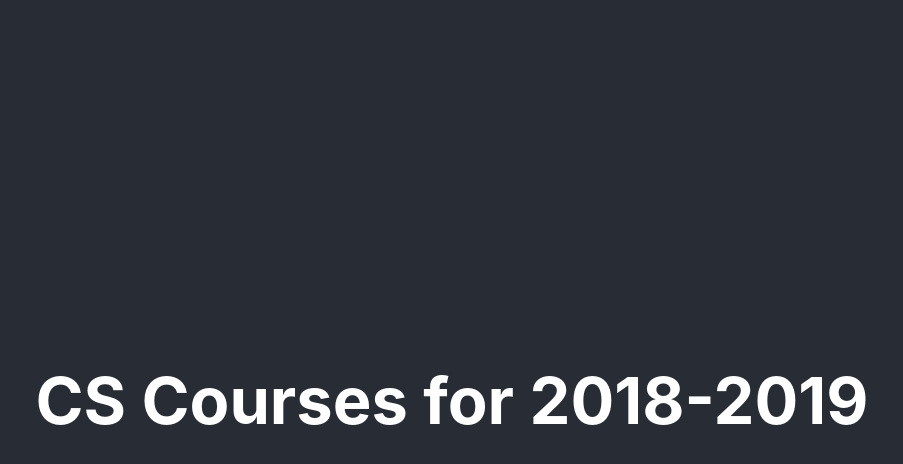
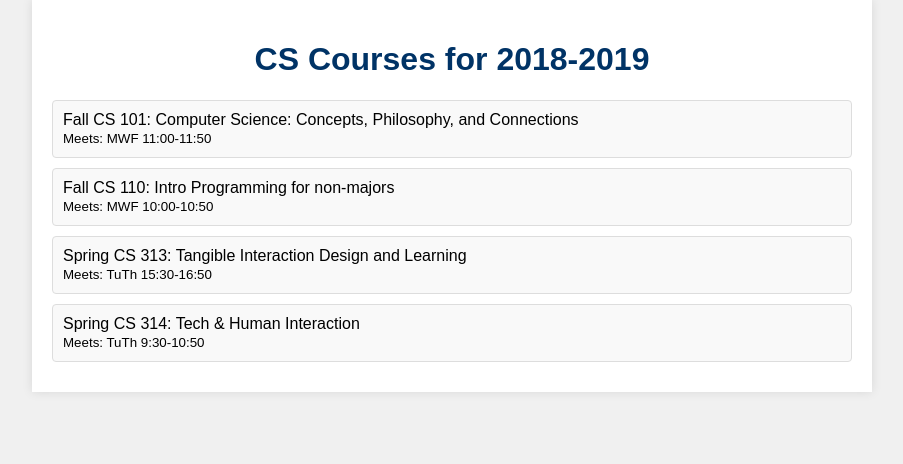
Before and after one commit to LianhaoZ/React_Tutorial, a React (Vite) app: page / in a window 1280 px wide. Shown: the top 464 px of the page, without its empty margins (188-1091 px from the left). Built offline with nearby package versions, Linux system fonts and the light colour scheme.

Commit message:
Show a list of courses

```diff
--- a/src/App.css
+++ b/src/App.css
@@ -1,67 +1,31 @@
-/* .App {
-  text-align: center;
+body {
+  font-family: Arial, sans-serif;
+  margin: 0;
+  padding: 0;
+  background-color: #f0f0f0;
 }
 
-.App-logo {
-  height: 40vmin;
-  pointer-events: none;
-}
-
-@media (prefers-reduced-motion: no-preference) {
-  .App-logo {
-    animation: App-logo-spin infinite 20s linear;
-  }
-}
-
-.App-header {
-  background-color: #282c34;
-  min-height: 100vh;
-  display: flex;
-  flex-direction: column;
-  align-items: center;
-  justify-content: center;
-  font-size: calc(10px + 2vmin);
-  color: white;
-}
-
-.App-link {
-  color: #61dafb;
-}
-
-@keyframes App-logo-spin {
-  from {
-    transform: rotate(0deg);
-  }
-  to {
-    transform: rotate(360deg);
-  }
-}
-
-button {
-  font-size: calc(10px + 2vmin);
-}
-
-h1{
-  color: #282c34;
-} */
-
-.App {
-  text-align: center;
-}
-
-.App-header {
-  background-color: #282c34;
-  min-height: 100vh;
-  display: flex;
-  flex-direction: column;
-  align-items: center;
-  justify-content: center;
-  font-size: calc(10px + 2vmin);
-  color: white;
+.container {
+  max-width: 800px;
+  margin: 0 auto;
+  padding: 20px;
+  background-color: white;
+  box-shadow: 0 0 10px rgba(0,0,0,0.1);
 }
 
 h1 {
-  margin: 0;
-  padding: 20px;
-  font-size: 2.5em;
+  text-align: center;
+  color: #003366;
 }
+
+.course-list {
+  margin-top: 20px;
+}
+
+.course {
+  background-color: #f9f9f9;
+  border: 1px solid #ddd;
+  padding: 10px;
+  margin-bottom: 10px;
+  border-radius: 4px;
+}
--- a/src/App.jsx
+++ b/src/App.jsx
@@ -2,18 +2,55 @@ import { useState } from 'react';
 import logo from './logo.svg';
 import './App.css';
 
+const schedule = {
+  "title": "CS Courses for 2018-2019",
+  "courses": {
+    "F101" : {
+      "term": "Fall",
+      "number": "101",
+      "meets" : "MWF 11:00-11:50",
+      "title" : "Computer Science: Concepts, Philosophy, and Connections"
+    },
+    "F110" : {
+      "term": "Fall",
+      "number": "110",
+      "meets" : "MWF 10:00-10:50",
+      "title" : "Intro Programming for non-majors"
+    },
+    "S313" : {
+      "term": "Spring",
+      "number": "313",
+      "meets" : "TuTh 15:30-16:50",
+      "title" : "Tangible Interaction Design and Learning"
+    },
+    "S314" : {
+      "term": "Spring",
+      "number": "314",
+      "meets" : "TuTh 9:30-10:50",
+      "title" : "Tech & Human Interaction"
+    }
+  }
+};
 
-const schedule = {
-  title: "CS Courses for 2018-2019"
-};
+const CourseList = ({ courses }) => (
+  <div className="course-list">
+    {Object.entries(courses).map(([id, course]) => (
+      <div key={id} className="course">
+        {course.term} CS {course.number}: {course.title}
+        <br />
+        <small>Meets: {course.meets}</small>
+      </div>
+    ))}
+  </div>
+);
+
 
 const App = () => {
 
   return (
-    <div className="App">
-      <header className="App-header">
-        <h1>{schedule.title}</h1>
-      </header>
+    <div className="container">
+      <h1>{schedule.title}</h1>
+      <CourseList courses={schedule.courses} />
     </div>
   );
 };
```
